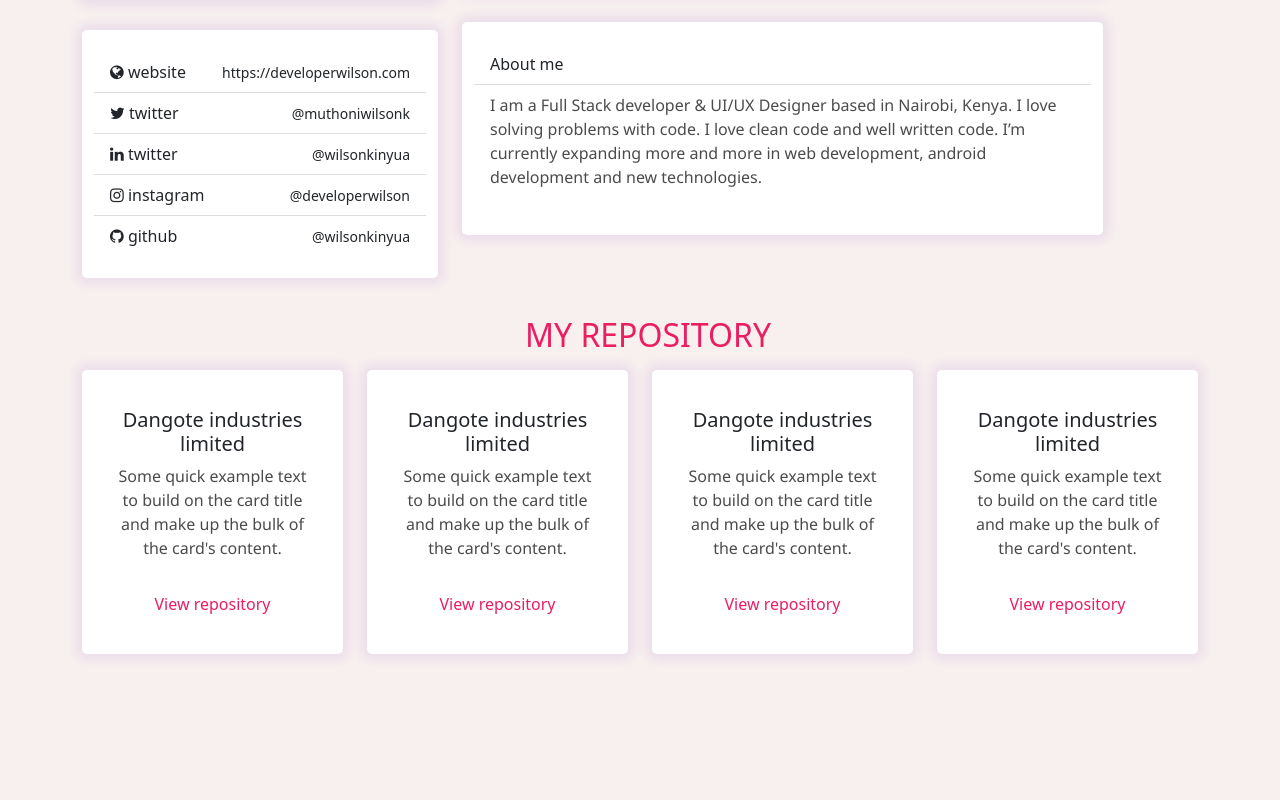
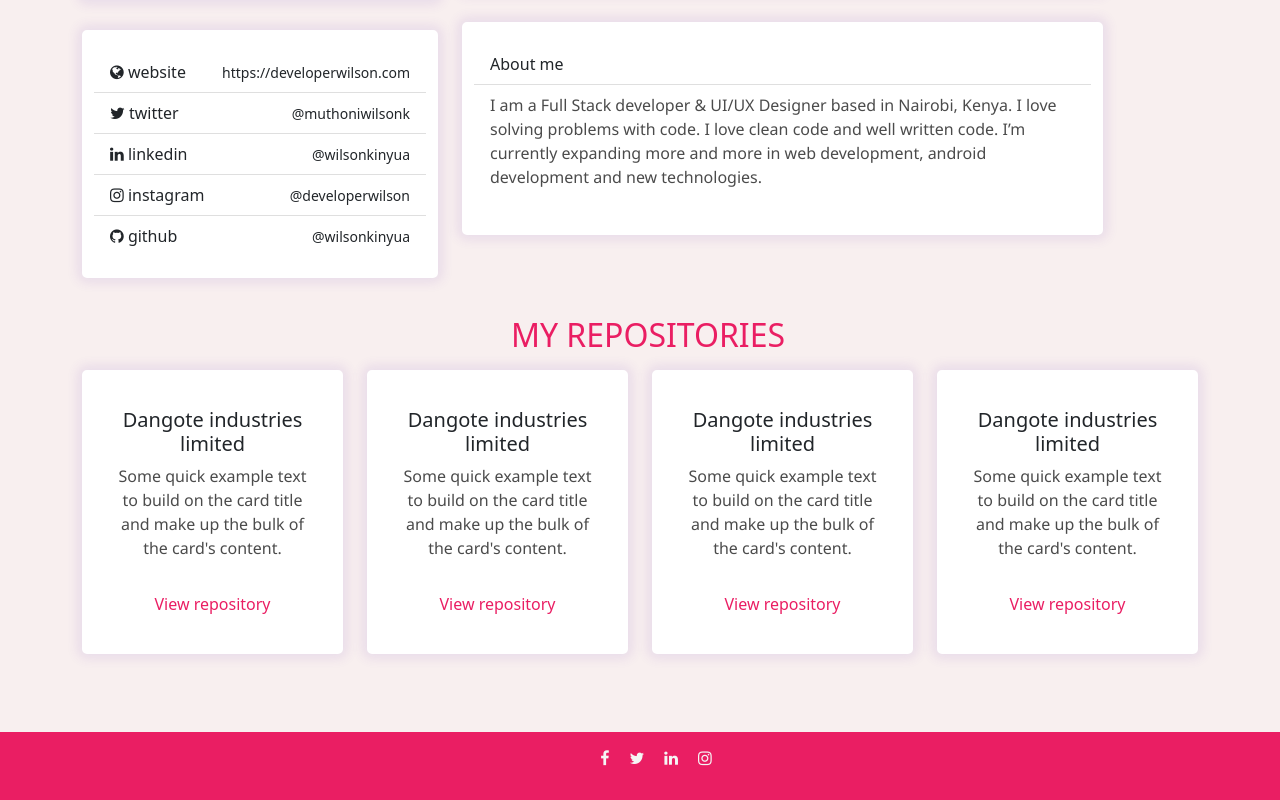
Before and after one commit to WilsonKinyua/github-search-username, an Angular app: page / in a window 1280 px wide. Shown: the part 490-1290 px from the top of the page. Before the commit the page ends 1222 px from the top, so only its background shows below. Built offline with nearby package versions, Linux system fonts and the light colour scheme; no server answers.

Commit message:
user properties added

```diff
--- a/src/app/footer/footer.component.html
+++ b/src/app/footer/footer.component.html
@@ -1,6 +1,6 @@
 <footer>
   <div class="container">
-    <div class="d-flex justify-content-center m-1">
+    <div class="d-flex justify-content-center p-1">
       <ul>
         <li><a href="#" target="_blank"><i class="fa fa-facebook"></i></a></li>
         <li><a href="#" target="_blank"><i class="fa fa-twitter"></i></a></li>
--- a/src/app/homepage/homepage.component.html
+++ b/src/app/homepage/homepage.component.html
@@ -47,7 +47,7 @@
             <div class="d-flex justify-content-between">
               <div>
                 <i class="fa fa-linkedin"></i>
-                twitter
+                linkedin
               </div>
               <div>
                 <small> @wilsonkinyua</small>
@@ -127,7 +127,7 @@
 
   <div class="row my-repository">
     <div class="col-md-12 text-center m-2">
-      <h2>My repository</h2>
+      <h2>My repositories</h2>
     </div>
     <div class="col-md-3">
       <div class="card">
@@ -183,3 +183,4 @@
     </div>
   </div>
 </div>
+<app-footer></app-footer>
```
Also changed, not shown: src/app/classes/user.ts (+14 -0 lines).
